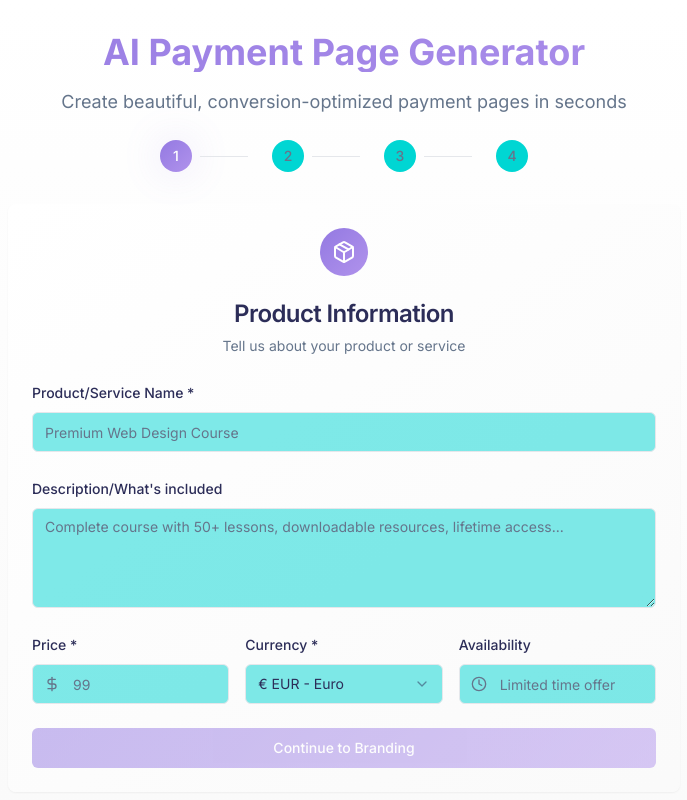
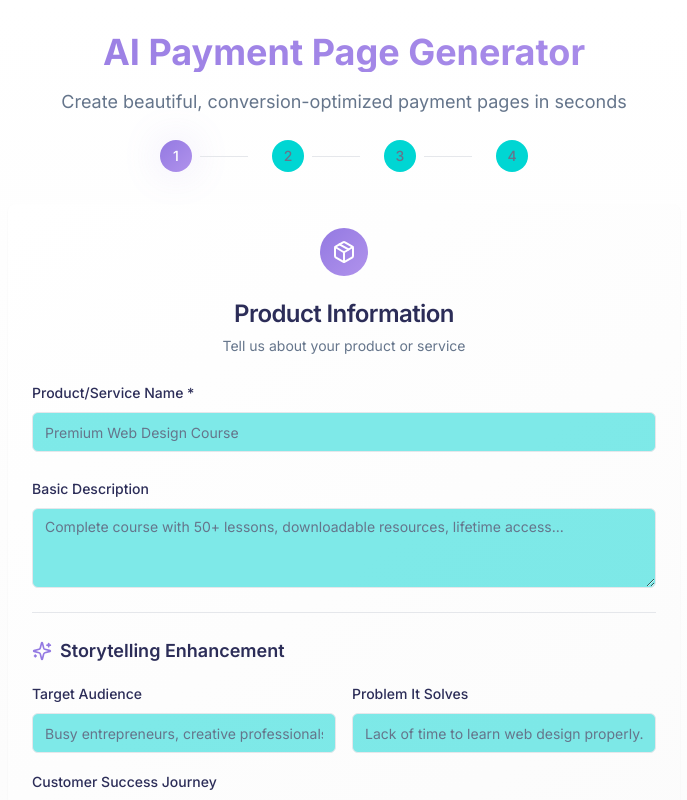
Before and after one commit to ruru-maya/page-pay-ai-create, a React (Vite) app: page / in a window 1280 px wide. Both pictures are taken after a click on the button "Start Now". Shown: the top 800 px of the page, without its empty margins (296-983 px from the left). Built offline with nearby package versions, Linux system fonts and the light colour scheme.

Commit message:
Enhance product description with storytelling
Implement the plan to create richer, more engaging product descriptions with storytelling elements. This includes enhancing the frontend form, the AI prompt, and integrating story elements throughout the generated page.

```diff
--- a/src/components/PaymentPageGenerator.tsx
+++ b/src/components/PaymentPageGenerator.tsx
@@ -20,6 +20,12 @@ interface FormData {
   availability: string;
   brandColor: string;
   images: File[];
+  // Storytelling fields
+  targetAudience: string;
+  problemItSolves: string;
+  customerJourney: string;
+  uniqueStory: string;
+  testimonialStyle: string;
 }
 
 // EU currencies with their symbols and codes
@@ -44,7 +50,13 @@ export default function PaymentPageGenerator() {
     currency: "EUR",
     availability: "",
     brandColor: "#00C851",
-    images: []
+    images: [],
+    // Storytelling fields
+    targetAudience: "",
+    problemItSolves: "",
+    customerJourney: "",
+    uniqueStory: "",
+    testimonialStyle: "success"
   });
 
   const [isGenerating, setIsGenerating] = useState(false);
@@ -122,6 +134,12 @@ export default function PaymentPageGenerator() {
           availability: formData.availability,
           brandColor: formData.brandColor,
           imageUrls: imageUrls,
+          // Storytelling data
+          targetAudience: formData.targetAudience,
+          problemItSolves: formData.problemItSolves,
+          customerJourney: formData.customerJourney,
+          uniqueStory: formData.uniqueStory,
+          testimonialStyle: formData.testimonialStyle,
         },
       });
 
@@ -226,14 +244,87 @@ export default function PaymentPageGenerator() {
         </div>
 
         <div className="space-y-2">
-          <Label htmlFor="description">Description/What's included</Label>
+          <Label htmlFor="description">Basic Description</Label>
           <Textarea
             id="description"
             placeholder="Complete course with 50+ lessons, downloadable resources, lifetime access..."
             value={formData.description}
             onChange={(e) => handleInputChange("description", e.target.value)}
-            className="bg-secondary/50 border-border min-h-[100px]"
+            className="bg-secondary/50 border-border min-h-[80px]"
           />
+        </div>
+
+        <Separator />
+
+        <div className="space-y-4">
+          <div className="flex items-center gap-2">
+            <Sparkles className="w-5 h-5 text-primary" />
+            <h3 className="text-lg font-semibold">Storytelling Enhancement</h3>
+          </div>
+
+          <div className="grid grid-cols-1 md:grid-cols-2 gap-4">
+            <div className="space-y-2">
+              <Label htmlFor="targetAudience">Target Audience</Label>
+              <Input
+                id="targetAudience"
+                placeholder="Busy entrepreneurs, creative professionals..."
+                value={formData.targetAudience}
+                onChange={(e) => handleInputChange("targetAudience", e.target.value)}
+                className="bg-secondary/50 border-border"
+              />
+            </div>
+
+            <div className="space-y-2">
+              <Label htmlFor="problemItSolves">Problem It Solves</Label>
+              <Input
+                id="problemItSolves"
+                placeholder="Lack of time to learn web design properly..."
+                value={formData.problemItSolves}
+                onChange={(e) => handleInputChange("problemItSolves", e.target.value)}
+                className="bg-secondary/50 border-border"
+              />
+            </div>
+          </div>
+
+          <div className="space-y-2">
+            <Label htmlFor="customerJourney">Customer Success Journey</Label>
+            <Textarea
+              id="customerJourney"
+              placeholder="From struggling with DIY websites to creating professional designs in weeks..."
+              value={formData.customerJourney}
+              onChange={(e) => handleInputChange("customerJourney", e.target.value)}
+              className="bg-secondary/50 border-border min-h-[80px]"
+            />
+          </div>
+
+          <div className="space-y-2">
+            <Label htmlFor="uniqueStory">Unique Story/Origin</Label>
+            <Textarea
+              id="uniqueStory"
+              placeholder="Created by industry veterans after 10 years of teaching Fortune 500 companies..."
+              value={formData.uniqueStory}
+              onChange={(e) => handleInputChange("uniqueStory", e.target.value)}
+              className="bg-secondary/50 border-border min-h-[80px]"
+            />
+          </div>
+
+          <div className="space-y-2">
+            <Label htmlFor="testimonialStyle">Testimonial Style</Label>
+            <Select
+              value={formData.testimonialStyle}
+              onValueChange={(value) => handleInputChange("testimonialStyle", value)}
+            >
+              <SelectTrigger className="bg-secondary/50 border-border">
+                <SelectValue />
+              </SelectTrigger>
+              <SelectContent>
+                <SelectItem value="success">Success Stories</SelectItem>
+                <SelectItem value="transformation">Before/After Transformation</SelectItem>
+                <SelectItem value="emotional">Emotional Journey</SelectItem>
+                <SelectItem value="professional">Professional Achievement</SelectItem>
+              </SelectContent>
+            </Select>
+          </div>
         </div>
 
         <div className="grid grid-cols-1 md:grid-cols-3 gap-4">
@@ -291,7 +382,7 @@ export default function PaymentPageGenerator() {
           className="w-full bg-gradient-primary hover:shadow-glow transition-all duration-300"
           disabled={!formData.productName || !formData.price}
         >
-          Continue to Branding
+          Continue to Branding & Assets
         </Button>
       </CardContent>
     </Card>
```
Also changed, not shown: 1 other file (tests, documents, lock files or other folders).
